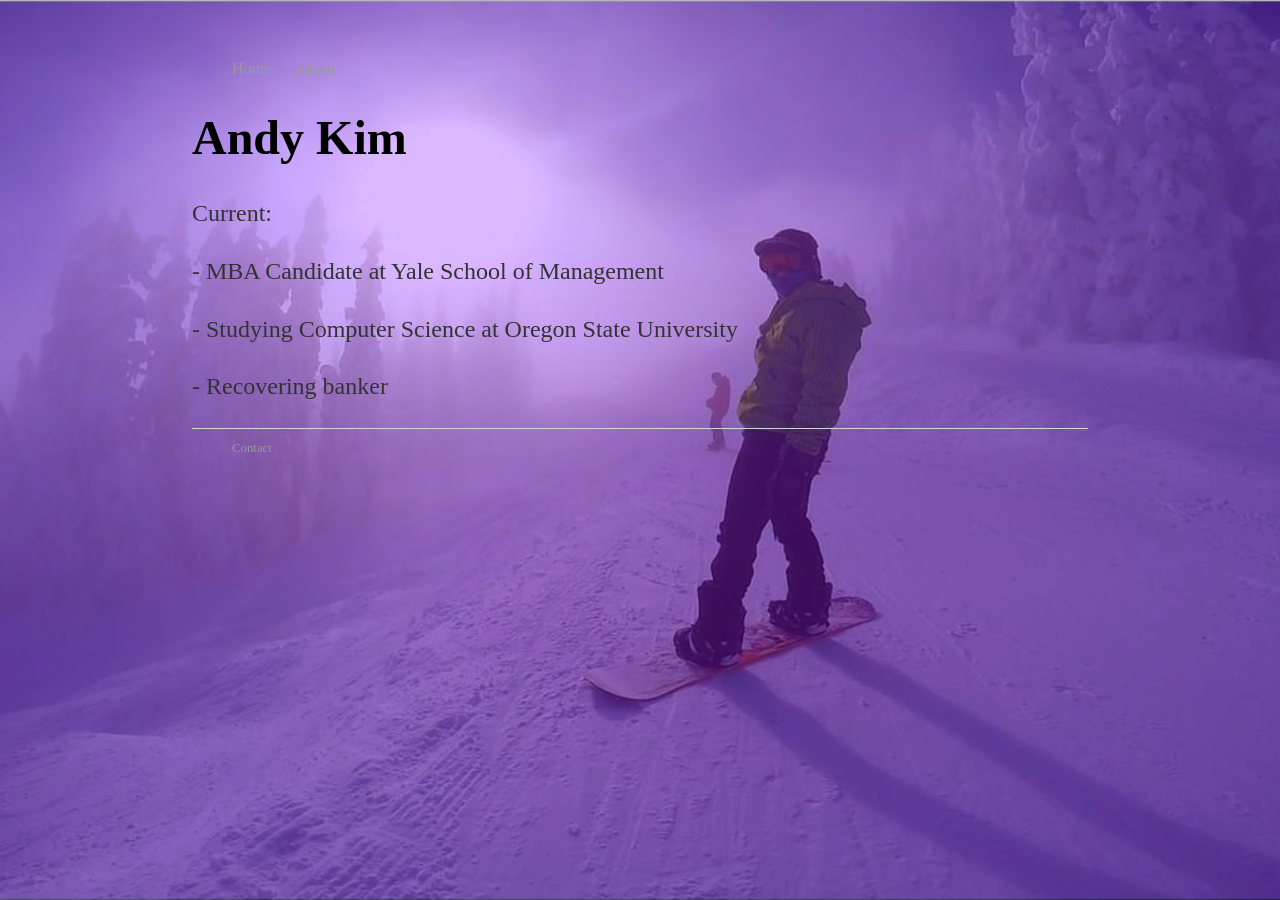
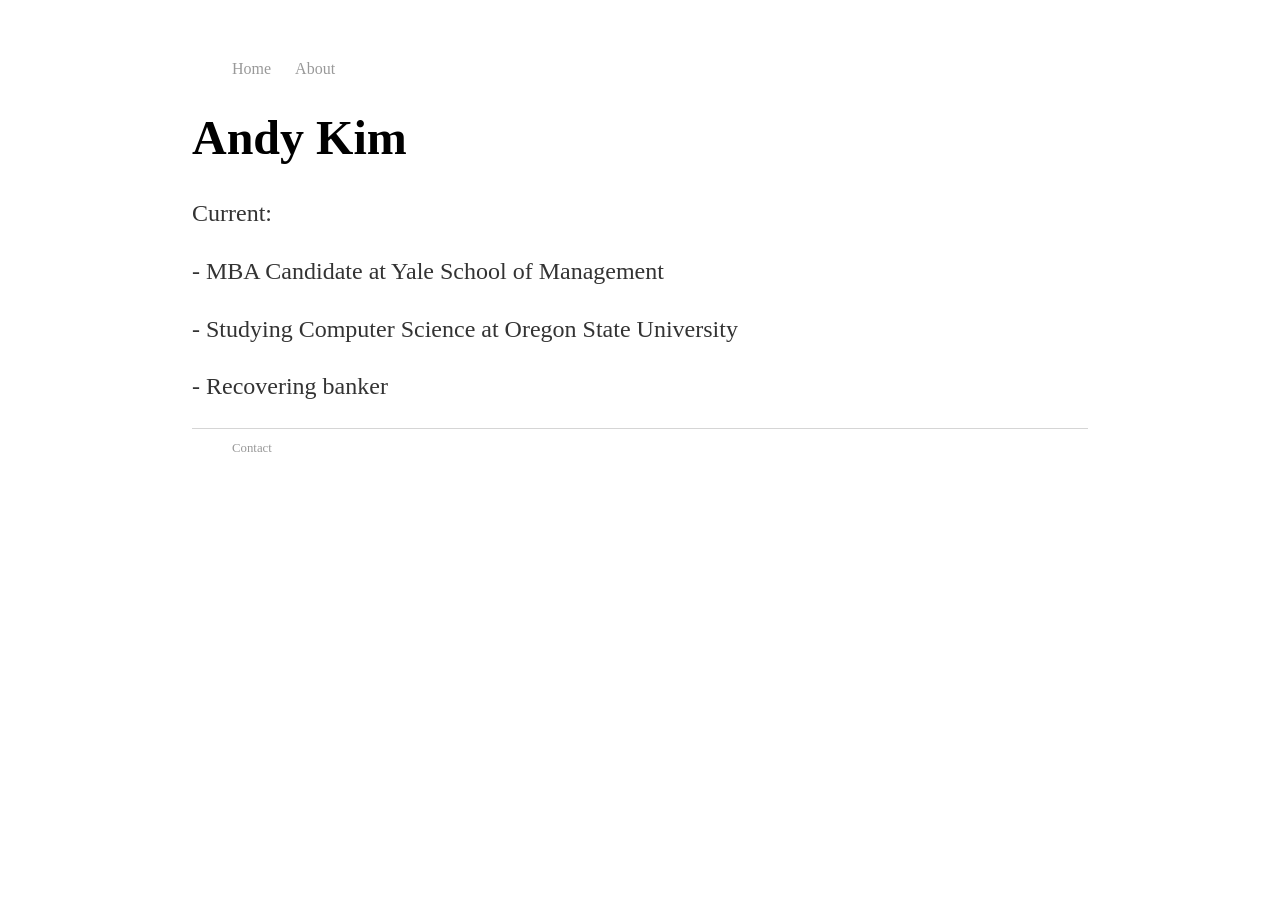
Before and after one commit to andykimmay/andykimmay.github.io, a Jekyll site: the page built from index.html, in a window 1280 px wide. Built offline with Jekyll 4.4.1, drawn with Linux system fonts in a browser that asks for light colours.

Commit message:
Update main.css

```diff
--- a/css/main.css
+++ b/css/main.css
@@ -44,7 +44,7 @@ ul.posts li {
 }
 
 html {
-  background: url(https://github.com/andykimmay/andykimmay.github.io/blob/master/drawing.png) no-repeat center center fixed;
+  background: url({{ page.background }}) no-repeat center center fixed;
   -webkit-background-size: cover;
   -moz-background-size: cover;
   -o-background-size: cover;
```
